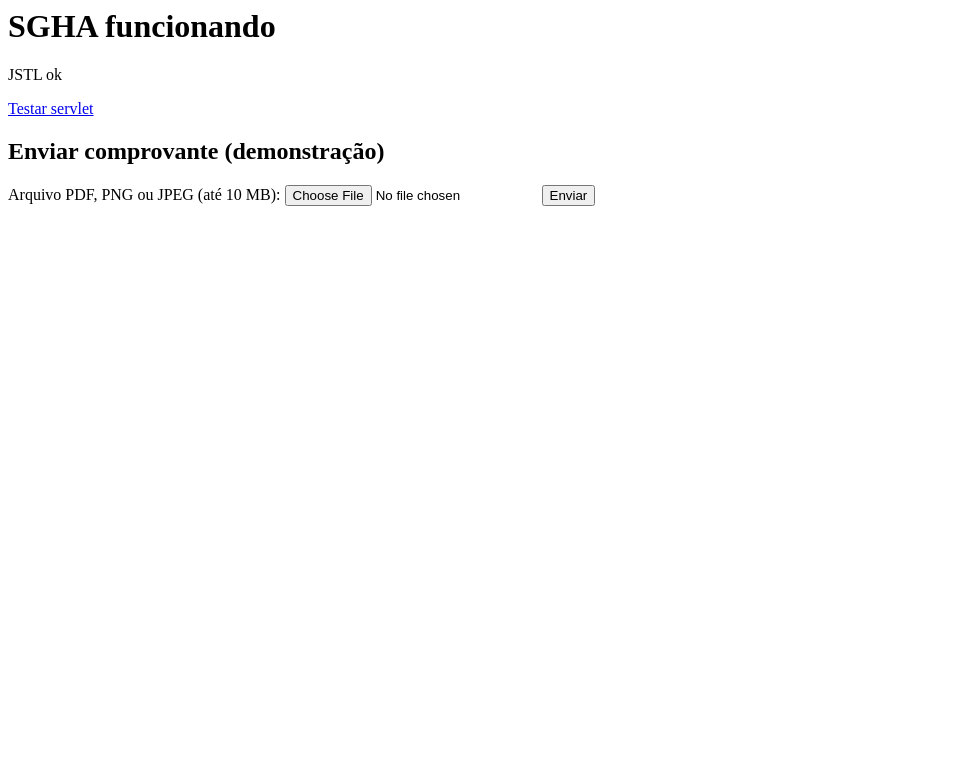
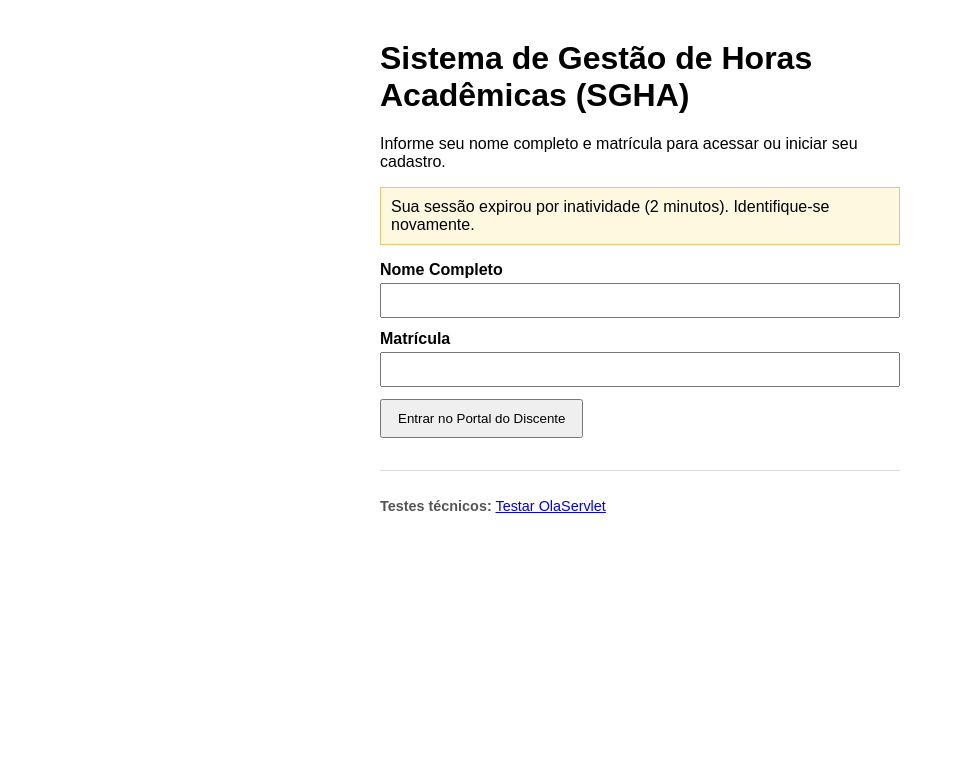
Before and after one commit to MasfStrnge/projeto-web2, a Java web app: the page made by src/main/webapp/index.jsp in a window 1280 px wide. Shown: the top 783 px of the page, without its empty margins (0-955 px from the left). Run offline with Tomcat 11, a stand-in JSP engine, Linux system fonts and the light colour scheme; the template is opened without the code that fills it, so the values that code supplies are empty.

Commit message:
feat: implementei o fluxo do discente, upload de comprovante e envio de solicitação

```diff
--- a/src/main/webapp/index.jsp
+++ b/src/main/webapp/index.jsp
@@ -1,16 +1,97 @@
-<%@ page contentType="text/html;charset=UTF-8" %>
-<%@ taglib prefix="c" uri="jakarta.tags.core" %>
-<h1>SGHA funcionando</h1>
-<p><c:out value="JSTL ok" /></p>
-<a href="ola">Testar servlet</a>
+<%@ page contentType="text/html; charset=UTF-8" pageEncoding="UTF-8" %> <%@
+taglib prefix="c" uri="jakarta.tags.core" %>
+<!DOCTYPE html>
+<html lang="pt-BR">
+  <head>
+    <meta charset="UTF-8" />
+    <title>SGHA - Acesso do Discente</title>
+    <style>
+      body {
+        font-family: sans-serif;
+        max-width: 520px;
+        margin: 40px auto;
+        padding: 0 16px;
+      }
+      .campo {
+        margin-bottom: 12px;
+      }
+      label {
+        display: block;
+        font-weight: bold;
+        margin-bottom: 4px;
+      }
+      input {
+        width: 100%;
+        padding: 8px;
+        box-sizing: border-box;
+      }
+      button {
+        padding: 10px 16px;
+        cursor: pointer;
+      }
+      .alerta {
+        background: #fee;
+        border: 1px solid #c33;
+        padding: 10px;
+        margin-bottom: 16px;
+        color: #900;
+      }
+      .aviso {
+        background: #fff8e1;
+        border: 1px solid #f0c36d;
+        padding: 10px;
+        margin-bottom: 16px;
+      }
+      footer {
+        margin-top: 32px;
+        padding-top: 12px;
+        border-top: 1px solid #ddd;
+        font-size: 0.9em;
+        color: #555;
+      }
+    </style>
+  </head>
+  <body>
+    <h1>Sistema de Gestão de Horas Acadêmicas (SGHA)</h1>
+    <p>
+      Informe seu nome completo e matrícula para acessar ou iniciar seu
+      cadastro.
+    </p>
 
-<h2>Enviar comprovante (demonstração)</h2>
-<form action="${pageContext.request.contextPath}/comprovantes" method="post" enctype="multipart/form-data">
-    <label for="comprovante">Arquivo PDF, PNG ou JPEG (até 10 MB):</label>
-    <input type="file" id="comprovante" name="comprovante" accept=".pdf,.png,.jpg,.jpeg" required>
-    <button type="submit">Enviar</button>
-</form>
+    <c:if test="${param.expirada == '1'}">
+      <div class="aviso">
+        Sua sessão expirou por inatividade (2 minutos). Identifique-se
+        novamente.
+      </div>
+    </c:if>
 
-<c:if test="${not empty caminhoComprovante}">
-    <p>Comprovante salvo em: <c:out value="${caminhoComprovante}" /></p>
-</c:if>
+    <c:if test="${not empty erro}">
+      <div class="alerta"><c:out value="${erro}" /></div>
+    </c:if>
+
+    <form
+      action="${pageContext.request.contextPath}/discente/acesso"
+      method="post"
+    >
+      <div class="campo">
+        <label for="nomeCompleto">Nome Completo</label>
+        <input type="text" id="nomeCompleto" name="nomeCompleto" required />
+      </div>
+      <div class="campo">
+        <label for="matricula">Matrícula</label>
+        <input type="text" id="matricula" name="matricula" required />
+      </div>
+      <button type="submit">Entrar no Portal do Discente</button>
+    </form>
+
+    <footer>
+      <p>
+        <strong>Testes técnicos:</strong>
+        <a href="${pageContext.request.contextPath}/ola">Testar OlaServlet</a>
+      </p>
+      <c:if test="${not empty caminhoComprovante}">
+        <p>Comprovante salvo em: <c:out value="${caminhoComprovante}" /></p>
+      </c:if>
+    </footer>
+  </body>
+</html>
```
Also changed, not shown: src/main/java/br/ufrrj/sgha/controller/AcessoDiscenteServlet.java (added, +49 -0 lines), src/main/java/br/ufrrj/sgha/controller/SolicitacaoDiscenteServlet.java (added, +146 -0 lines), src/main/java/br/ufrrj/sgha/repository/RepositorioMemoria.java (added, +55 -0 lines), src/main/webapp/WEB-INF/views/dashboard-discente.jsp (added, +109 -0 lines).
